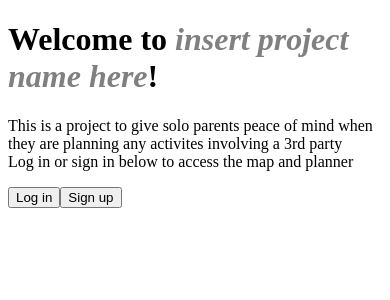
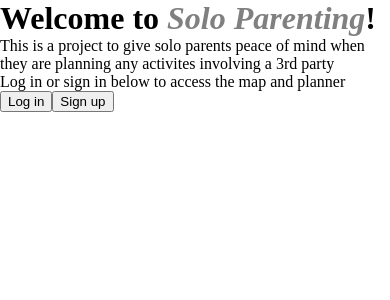
Before and after one commit to JGiles03/Project-Delta, a React (Vite) app in the folder project-delta-frontend/: page / in a window 390 px wide. Shown: the top 300 px of the page. Built offline with nearby package versions, Linux system fonts and the light colour scheme.

Commit message:
mobile styling for navbar

```diff
--- a/project-delta-frontend/src/App.css
+++ b/project-delta-frontend/src/App.css
@@ -1,12 +1,29 @@
+* {
+    margin: 0;
+}
+
 em {
     color: grey;
 }
 
-a {
-    text-decoration: none;
-    color: blue;
+nav {
+    background-color: #333;
+    overflow: hidden;
+    position: fixed;
+    bottom: 0;
+    width: 100%;
+    display: flex;
+    justify-content: space-between;
 }
 
-.active {
-    text-decoration: underline;
+.navlink {
+    color: #f2f2f2;
+    text-align: center;
+    padding: 1rem 2rem;
+    text-decoration: none;
+    font-size: 1.5rem;
 }
+
+.active{
+    color: seagreen;
+}
--- a/project-delta-frontend/src/Components/Header/index.tsx
+++ b/project-delta-frontend/src/Components/Header/index.tsx
@@ -5,9 +5,9 @@ export default function Header() {
     <>
     <header>
         <nav>
-            <NavLink className="nav-links" to='/list'>List</NavLink>
-            <NavLink className="nav-links" to='/map'>Map</NavLink>
-            <NavLink className="nav-links" to='/account'>Account</NavLink>
+            <NavLink className="navlink" to='/list'>List</NavLink>
+            <NavLink className="navlink" to='/map'>Map</NavLink>
+            <NavLink className="navlink" to='/account'>Account</NavLink>
         </nav>
     </header>
     <Outlet/>
--- a/project-delta-frontend/src/Pages/HomePage/index.tsx
+++ b/project-delta-frontend/src/Pages/HomePage/index.tsx
@@ -1,7 +1,7 @@
 export default function HomePage() {
   return (
     <div>
-      <h1>Welcome to <em>insert project name here</em>!</h1>
+      <h1>Welcome to <em>Solo Parenting</em>!</h1>
       <p>This is a project to give solo parents peace of mind when they are planning any activites involving a 3rd party
         <br/> Log in or sign in below to access the map and planner
       </p>
@@ -12,6 +12,5 @@ export default function HomePage() {
 }
 
 //TODO
-//Make navbar hidden on this page
 //Styling
 //Flesh out intro text
```
